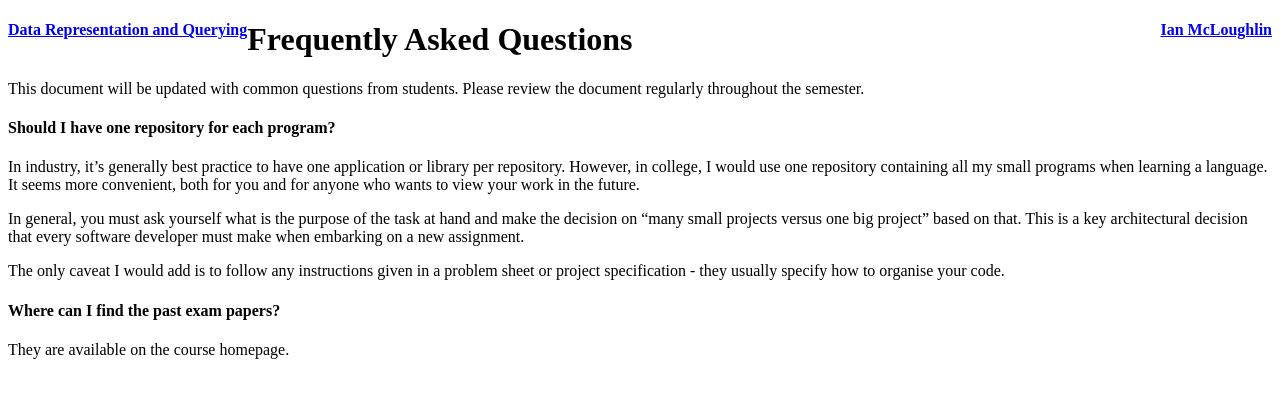
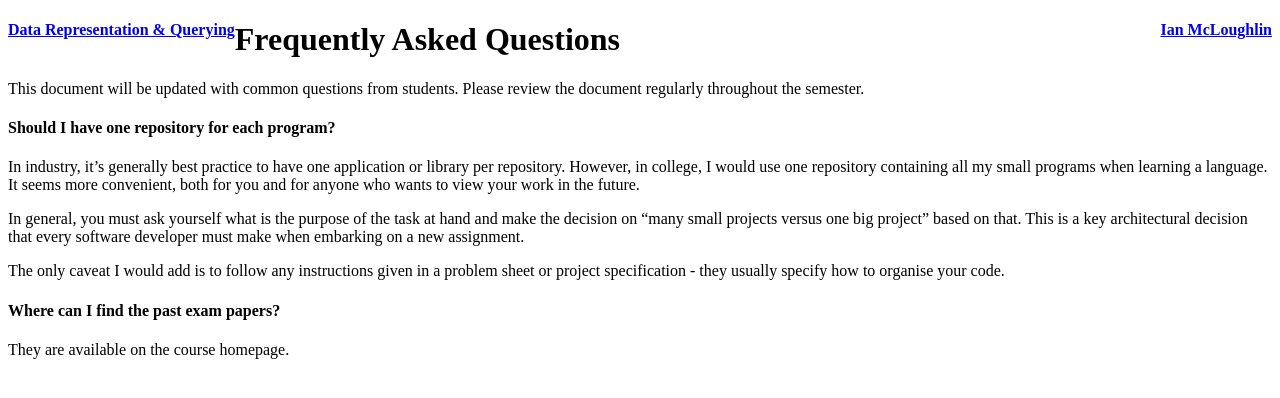
Before and after one commit to data-representation/data-representation.github.io, a Jekyll site: the page built from notes/faq.md, in a window 1280 px wide. Shown: the top 398 px of the page. Built offline with Jekyll 4.4.1, drawn with Linux system fonts in a browser that asks for light colours; our own code applies the rules of GitHub Pages for plain Markdown files; comment, search, counter and statistics services are not loaded.

Commit message:
Update _config.yml

```diff
--- a/_config.yml
+++ b/_config.yml
@@ -1,2 +1,2 @@
-title: Data Representation and Querying
+title: Data Representation & Querying
 description: ianmcloughlin.github.io
```
